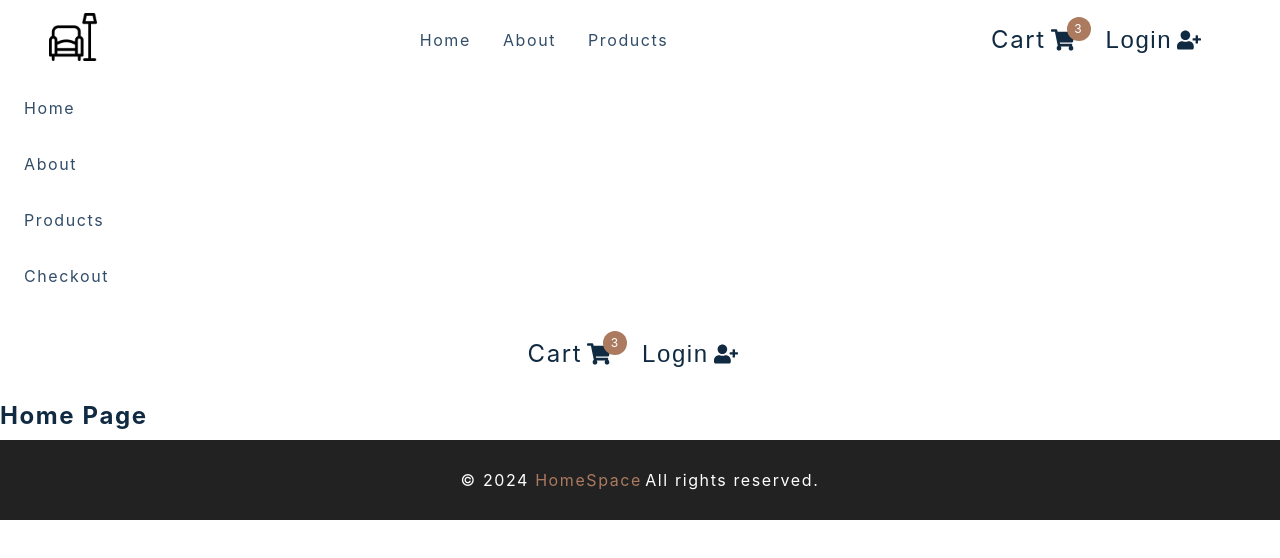
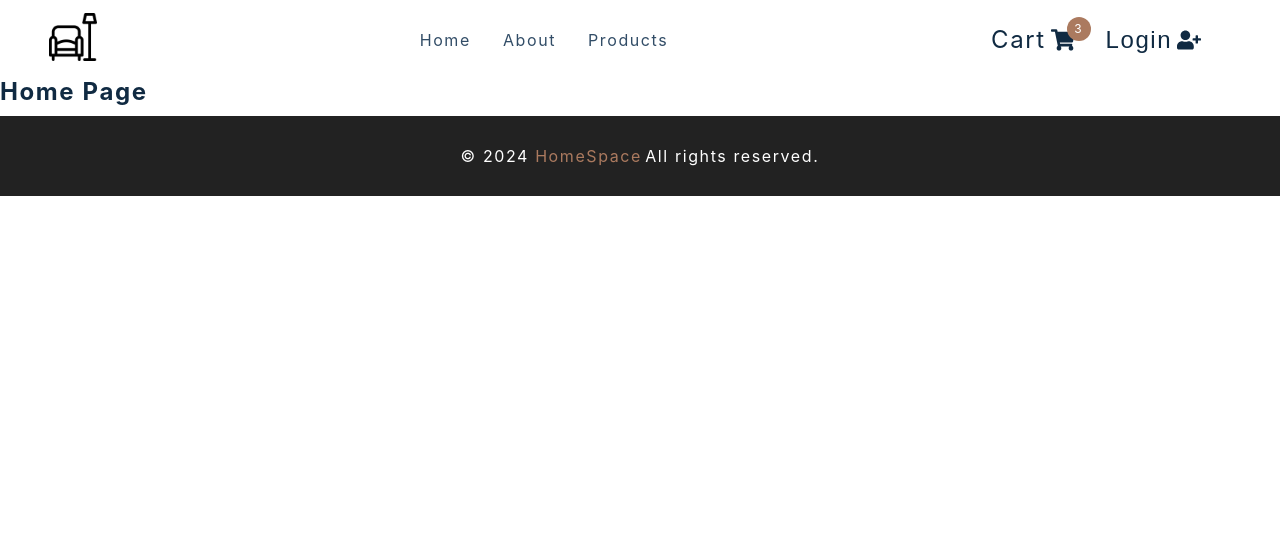
Before and after one commit to ApuroopK10/React-eCommerceApp, a React (Create React App) app: page / in a window 1280 px wide. Shown: the top 558 px of the page. Built offline with nearby package versions, Linux system fonts and the light colour scheme.

Commit message:
Provided the context and consumed the reducer actions for SideBar toggle

```diff
--- a/src/components/CartButtons.js
+++ b/src/components/CartButtons.js
@@ -7,16 +7,17 @@ import { useCartContext } from "../context/cart_context";
 import { useUserContext } from "../context/user_context";
 
 const CartButtons = () => {
+  const { closeSideBar } = useProductsContext();
   return (
     <Wrapper className="cart-btn-wrapper">
-      <Link to="/cart" className="cart-btn">
+      <Link to="/cart" className="cart-btn" onClick={closeSideBar}>
         Cart
         <span className="cart-container">
           <FaShoppingCart />
           <span className="cart-value">3</span>
         </span>
       </Link>
-      <button type="button" className="auth-btn">
+      <button type="button" className="auth-btn" onClick={closeSideBar}>
         Login <FaUserPlus />
       </button>
     </Wrapper>
--- a/src/components/Navbar.js
+++ b/src/components/Navbar.js
@@ -9,6 +9,7 @@ import { useProductsContext } from "../context/products_context";
 import { useUserContext } from "../context/user_context";
 
 const Nav = () => {
+  const { openSideBar } = useProductsContext();
   return (
     <NavContainer>
       <div className="nav-center">
@@ -16,7 +17,7 @@ const Nav = () => {
           <Link to="/">
             <img src={homeSpace} alt="Home Space" />
           </Link>
-          <button type="button" className="nav-toggle">
+          <button type="button" className="nav-toggle" onClick={openSideBar}>
             <FaBars />
           </button>
         </div>
--- a/src/components/Sidebar.js
+++ b/src/components/Sidebar.js
@@ -9,28 +9,40 @@ import CartButtons from "./CartButtons";
 import { useUserContext } from "../context/user_context";
 
 const Sidebar = () => {
-  const isOpen = false;
+  const { isSidebarOpen, closeSideBar } = useProductsContext();
+
   return (
     <SidebarContainer>
-      <aside className={`${isOpen ? "sidebar show-sidebar" : "sidebar"}`}>
+      <aside
+        className={`${isSidebarOpen ? "sidebar show-sidebar" : "sidebar"}`}
+      >
         <div className="sidebar-header">
-          <img className="logo" src={homeSpace} alt="HomeSpace" />
-          <button type="button" className="close-btn">
+          <img
+            className="logo"
+            src={homeSpace}
+            alt="HomeSpace"
+            onClick={closeSideBar}
+          />
+          <button type="button" className="close-btn" onClick={closeSideBar}>
             <FaTimes />
           </button>
         </div>
-      </aside>
         <ul className="links">
           {links.map((link) => (
             <li key={link.id}>
-            <Link to={link.url}>{link.text}</Link>
+              <Link to={link.url} onClick={closeSideBar}>
+                {link.text}
+              </Link>
             </li>
           ))}
           <li>
-          <Link to="/checkout">Checkout</Link>
+            <Link to="/checkout" onClick={closeSideBar}>
+              Checkout
+            </Link>
           </li>
         </ul>
         <CartButtons />
+      </aside>
     </SidebarContainer>
   );
 };
--- a/src/index.js
+++ b/src/index.js
@@ -1,14 +1,18 @@
-import React from 'react';
-import ReactDOM from 'react-dom/client';
-import './index.css';
-import App from './App';
+import React from "react";
+import ReactDOM from "react-dom/client";
+import "./index.css";
+import App from "./App";
 
-import { ProductsProvider } from './context/products_context';
-import { FilterProvider } from './context/filter_context';
-import { CartProvider } from './context/cart_context';
-import { UserProvider } from './context/user_context';
-import { Auth0Provider } from '@auth0/auth0-react';
+import { ProductsProvider } from "./context/products_context";
+import { FilterProvider } from "./context/filter_context";
+import { CartProvider } from "./context/cart_context";
+import { UserProvider } from "./context/user_context";
+import { Auth0Provider } from "@auth0/auth0-react";
 
-const root = ReactDOM.createRoot(document.getElementById('root'));
+const root = ReactDOM.createRoot(document.getElementById("root"));
 
-root.render(<App />);
+root.render(
+  <ProductsProvider>
+    <App />
+  </ProductsProvider>
+);
```
Lines whose indentation alone changed are shown as unchanged.
